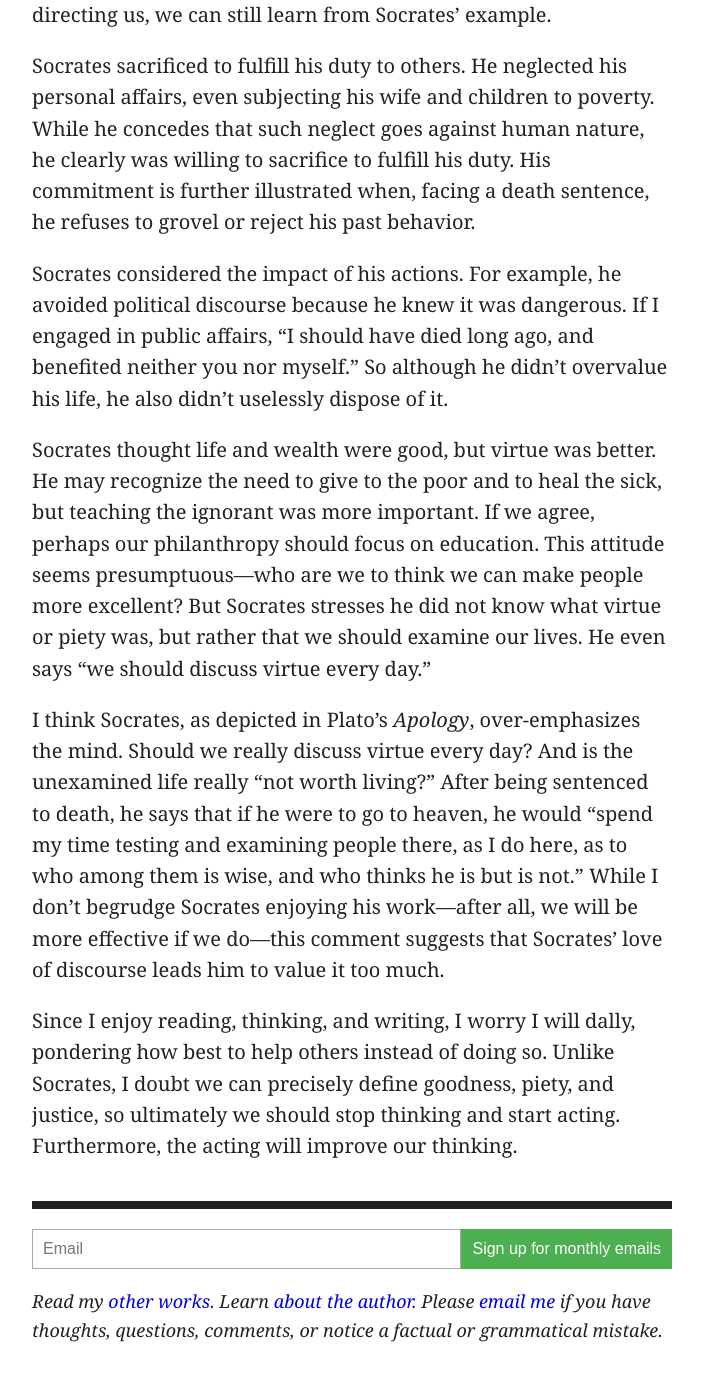
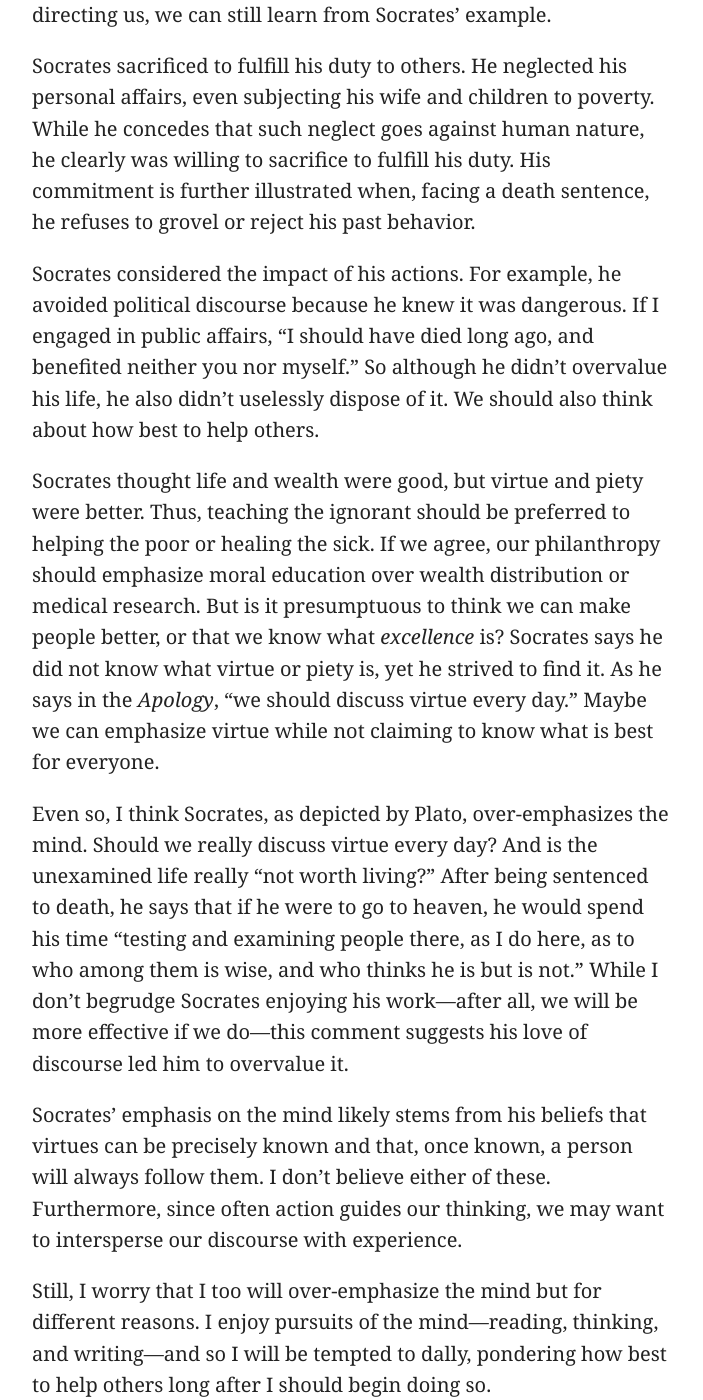
Before and after one commit to artsandmetaphysics/goodlifeodyssey, a Jekyll site: the page built from _meditations/duty-to-others-and-platos-apology.md, in a window 1280 px wide and 1400 px high, scrolled down 979 px. Shown: the whole window, without its empty margins (288-991 px from the left). Built offline with Jekyll 4.4.1, drawn with Linux system fonts in a browser that asks for light colours.

Commit message:
Add content

```diff
--- a/_meditations/duty-to-others-and-platos-apology.md
+++ b/_meditations/duty-to-others-and-platos-apology.md
@@ -18,10 +18,12 @@ Socrates fulfilled his duty to others by urging the men of the city “like a fa
 
 Socrates sacrificed to fulfill his duty to others. He neglected his personal affairs, even subjecting his wife and children to poverty. While he concedes that such neglect goes against human nature, he clearly was willing to sacrifice to fulfill his duty.  His commitment is further illustrated when, facing a death sentence, he refuses to grovel or reject his past behavior.
 
-Socrates considered the impact of his actions. For example, he avoided political discourse because he knew it was dangerous. If I engaged in public affairs, “I should have died long ago, and benefited neither you nor myself.” So although he didn’t overvalue his life, he also didn’t uselessly dispose of it.
+Socrates considered the impact of his actions. For example, he avoided political discourse because he knew it was dangerous. If I engaged in public affairs, “I should have died long ago, and benefited neither you nor myself.” So although he didn’t overvalue his life, he also didn’t uselessly dispose of it. We should also think about how best to help others.
 
-Socrates thought life and wealth were good, but virtue was better. He may recognize the need to give to the poor and to heal the sick, but teaching the ignorant was more important. If we agree, perhaps our philanthropy should focus on education. This attitude seems presumptuous—who are we to think we can make people more excellent? But Socrates stresses he did not know what virtue or piety was, but rather that we should examine our lives. He even says “we should discuss virtue every day.”
+Socrates thought life and wealth were good, but virtue and piety were better. Thus, teaching the ignorant should be preferred to helping the poor or healing the sick. If we agree, our philanthropy should emphasize moral education over wealth distribution or medical research. But is it presumptuous to think we can make people better, or that we know what _excellence_ is? Socrates says he did not know what virtue or piety is, yet he strived to find it. As he says in the _Apology_, “we should discuss virtue every day.” Maybe we can emphasize virtue while not claiming to know what is best for everyone.
 
-I think Socrates, as depicted in Plato’s _Apology_, over-emphasizes the mind. Should we really discuss virtue every day? And is the unexamined life really “not worth living?” After being sentenced to death, he says that if he were to go to heaven, he would “spend my time testing and examining people there, as I do here, as to who among them is wise, and who thinks he is but is not.” While I don’t begrudge Socrates enjoying his work—after all, we will be more effective if we do—this comment suggests that Socrates’ love of discourse leads him to value it too much.
+Even so, I think Socrates, as depicted by Plato, over-emphasizes the mind. Should we really discuss virtue every day? And is the unexamined life really “not worth living?” After being sentenced to death, he says that if he were to go to heaven, he would spend his time “testing and examining people there, as I do here, as to who among them is wise, and who thinks he is but is not.” While I don’t begrudge Socrates enjoying his work—after all, we will be more effective if we do—this comment suggests his love of discourse led him to overvalue it.
 
-Since I enjoy reading, thinking, and writing, I worry I will dally, pondering how best to help others instead of doing so. Unlike Socrates, I doubt we can precisely define goodness, piety, and justice, so ultimately we should stop thinking and start acting. Furthermore, the acting will improve our thinking.
+Socrates’ emphasis on the mind likely stems from his beliefs that virtues can be precisely known and that, once known, a person will always follow them. I don’t believe either of these. Furthermore, since often action guides our thinking, we may want to intersperse our discourse with experience.
+
+Still, I worry that I too will over-emphasize the mind but for different reasons. I enjoy pursuits of the mind—reading, thinking, and writing—and so I will be tempted to dally, pondering how best to help others long after I should begin doing so.
```
Also changed, not shown: meditations/duty-to-others-and-platos-apology.md (+6 -4 lines).
